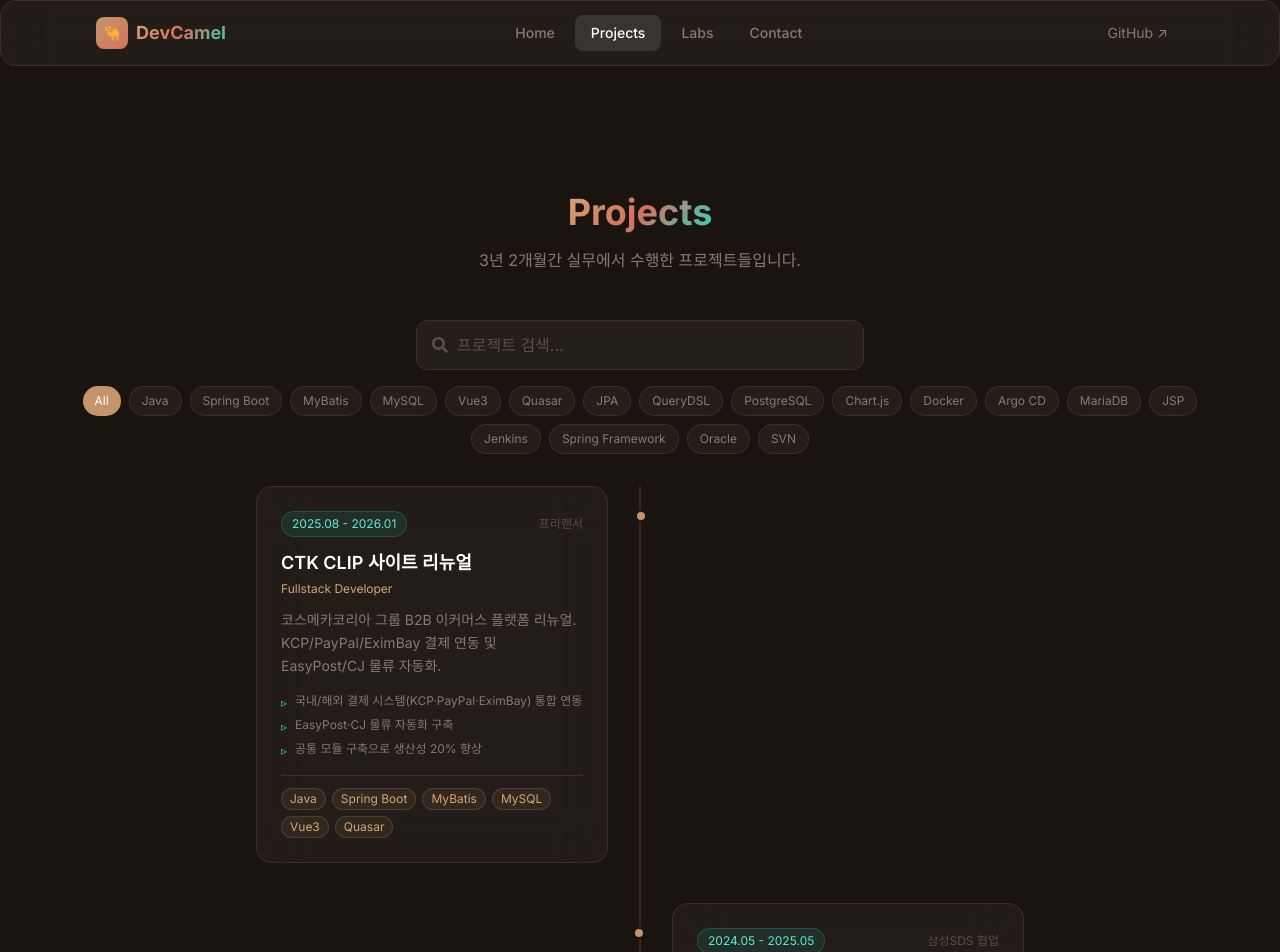
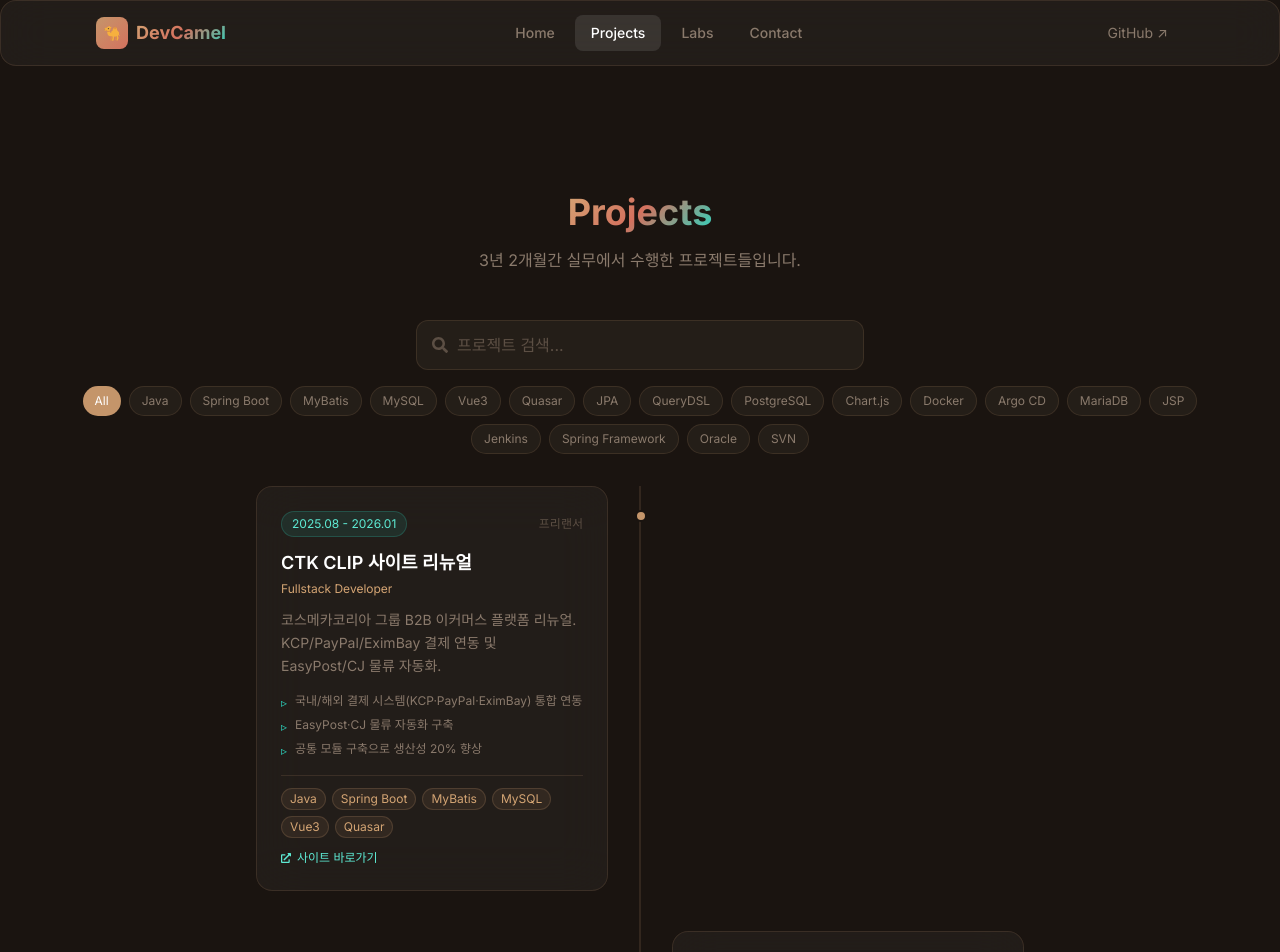
Before and after one commit to devCamel0817/devCamel, a React (Vite) app: page /projects in a window 1280 px wide. Shown: the top 952 px of the page. Built offline with nearby package versions, Linux system fonts and the light colour scheme.

Commit message:
add: 각 프로젝트 별 사이트 링크 추가

```diff
--- a/src/pages/ProjectsPage.tsx
+++ b/src/pages/ProjectsPage.tsx
@@ -1,6 +1,6 @@
 import { useState } from 'react';
 import { motion, AnimatePresence } from 'framer-motion';
-import { FaSearch } from 'react-icons/fa';
+import { FaSearch, FaExternalLinkAlt } from 'react-icons/fa';
 import { PageTransition, GlassCard } from '../components/ui';
 import type { Project } from '../types';
 
@@ -18,6 +18,7 @@ const demoProjects: CareerProject[] = [
     description: '코스메카코리아 그룹 B2B 이커머스 플랫폼 리뉴얼. KCP/PayPal/EximBay 결제 연동 및 EasyPost/CJ 물류 자동화.',
     imageUrl: '',
     tags: ['Java', 'Spring Boot', 'MyBatis', 'MySQL', 'Vue3', 'Quasar'],
+    liveUrl: 'https://www.ctkclip.com/',
     period: '2025.08 - 2026.01',
     company: '프리랜서',
     role: 'Fullstack Developer',
@@ -51,6 +52,7 @@ const demoProjects: CareerProject[] = [
     description: '경기도 평생학습 플랫폼 고도화. ZOOM API 연동 실시간 화상강의, BizMailer 대량메일 발송 시스템 개발.',
     imageUrl: '',
     tags: ['Java', 'Spring Boot', 'MyBatis', 'MariaDB', 'JSP', 'Docker', 'Jenkins'],
+    liveUrl: 'https://www.gseek.kr/',
     period: '2023.06 - 2024.04',
     company: '경기도청',
     role: 'Fullstack Developer',
@@ -216,6 +218,19 @@ export default function ProjectsPage() {
                         </span>
                       ))}
                     </div>
+
+                    {/* Live Link */}
+                    {project.liveUrl && (
+                      <a
+                        href={project.liveUrl}
+                        target="_blank"
+                        rel="noopener noreferrer"
+                        className="inline-flex items-center gap-1.5 mt-3 text-xs text-accent-light hover:text-accent transition-colors"
+                      >
+                        <FaExternalLinkAlt className="text-[10px]" />
+                        사이트 바로가기
+                      </a>
+                    )}
                   </GlassCard>
                 </motion.div>
               ))}
```
Also changed, not shown: 2 other files (tests, documents, lock files or other folders).
